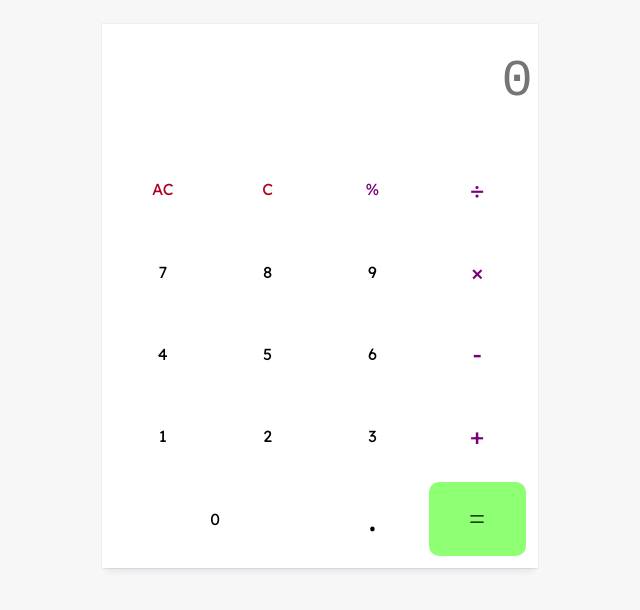
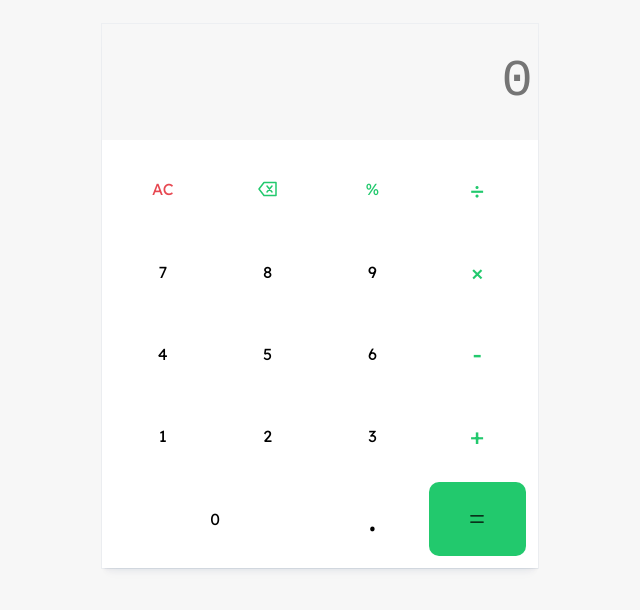
Before and after one commit to maqboolwebdev-stack/Calculator, a plain HTML site: page index.html in a window 1280 px wide. Shown: the part 104-714 px from the top of the page, without its empty margins (320-960 px from the left). Drawn offline with Linux system fonts and the light colour scheme.

Commit message:
style: add svg as a backspace button

```diff
--- a/index.html
+++ b/index.html
@@ -36,7 +36,9 @@
       >
         <div>
           <button type="button" class="clear" aria-label="Clear all">AC</button>
-          <button type="button" class="backspace" aria-label="Backspace">C</button>
+          <button type="button" class="backspace" aria-label="Backspace">
+            <img src="backspace.svg" alt="" aria-hidden="true" />
+          </button>
           <button type="button" class="percentage" aria-label="Percent">%</button>
           <button type="button" class="operator" aria-label="Divide">÷</button>
         </div>
--- a/style.css
+++ b/style.css
@@ -92,7 +92,7 @@ button:focus-visible {
   border-radius: 0;
   outline: none;
   font-size: 3.25rem;
-  background-color: var(--bg-clr);
+  background-color: #f7f7f7;
   font-family: 'Courier New', Courier, monospace;
   text-align: right;
   caret-color: rgba(51, 255, 0, 0.825);
@@ -114,12 +114,19 @@ button:focus-visible {
   font-size: 1.5rem;
 }
 
+.backspace img {
+  display: block;
+  width: 1.5rem;
+  height: 1.5rem;
+  margin: 0 auto;
+}
+
 .equal {
-  background-color: rgba(51, 255, 0, 0.548);
+  background-color: hsl(147, 71%, 46%);
   font-size: 1.563rem;
 }
 .equal:active {
-  background-color: rgba(51, 255, 0, 0.726);
+  background-color: hsl(147, 76%, 42%);
 }
 
 @media (hover: hover) and (pointer: fine) {
@@ -128,18 +135,17 @@ button:focus-visible {
   }
 
   .equal:hover {
-    background-color: rgba(51, 255, 0, 0.726);
+    background-color: hsla(108, 100%, 50%, 0.726);
   }
 }
 
 .operator,
 .percentage {
-  color: #7a007a;
+  color: hsl(147, 71%, 46%);
 }
 
-.clear,
-.backspace {
-  color: #b00020;
+.clear {
+  color: #e74851;
 }
 
 .equal svg {
```
Also changed, not shown: backspace.svg (added).
